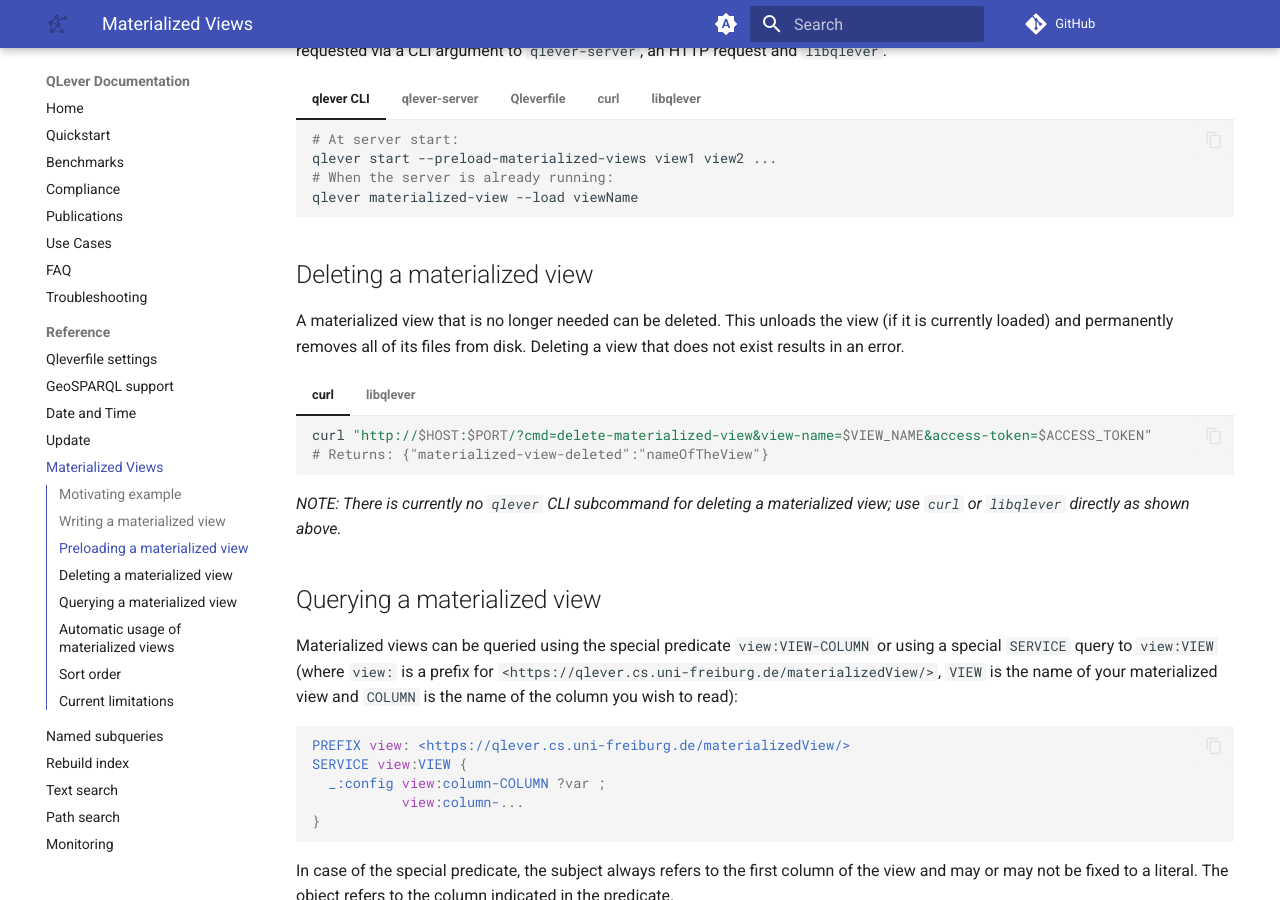
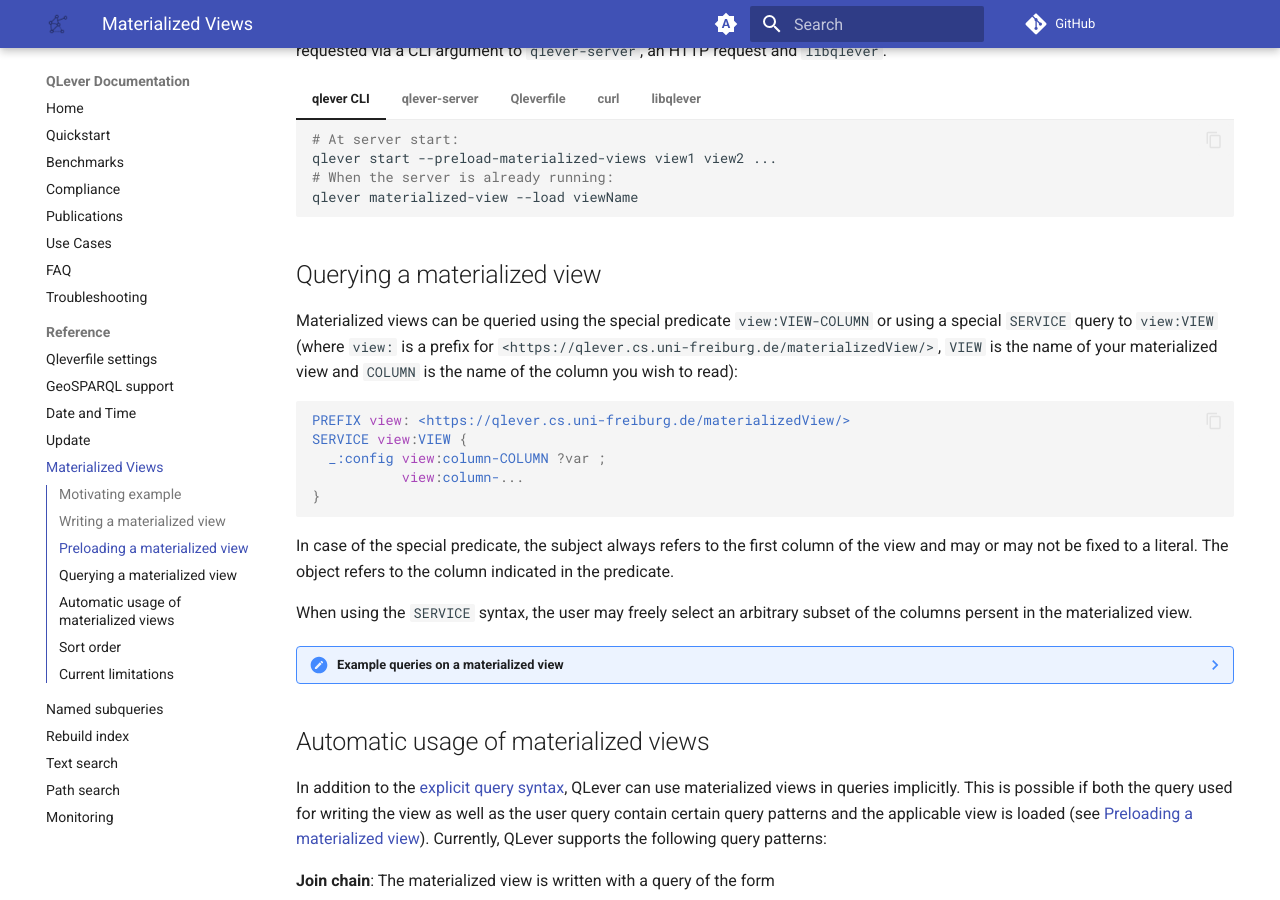
Before and after one commit to qlever-dev/qlever-docs, an MkDocs documentation site: the page built from docs/materialized-views.md, in a window 1280 px wide and 900 px high, scrolled down 2153 px. Built offline with MkDocs 1.6.1 and Material for MkDocs 9.7.7, drawn with Linux system fonts in a browser that asks for light colours; plug-ins that fetch from the network failed and are left out; comment, search, counter and statistics services are not loaded; the version menu is left out; some of the changed text lies outside the part shown.

Commit message:
Revert "Document deletion of materialized views"
This reverts commit 36e331f7de9c61d28987951611d2a26abdcc2ad1.

````diff
--- a/docs/materialized-views.md
+++ b/docs/materialized-views.md
@@ -171,28 +171,6 @@ You can optionally preload materialized views. This is required for implicitly r
     qlv.loadMaterializedView("nameOfTheView");
     ```
 
-## Deleting a materialized view
-
-A materialized view that is no longer needed can be deleted. This unloads the
-view (if it is currently loaded) and permanently removes all of its files from
-disk. Deleting a view that does not exist results in an error.
-
-=== "curl"
-    ``` bash
-    curl "http://$HOST:$PORT/?cmd=delete-materialized-view&view-name=$VIEW_NAME&access-token=$ACCESS_TOKEN"
-    # Returns: {"materialized-view-deleted":"nameOfTheView"}
-    ```
-=== "libqlever"
-    ```cpp
-    qlever::EngineConfig config;
-    config.baseName_ = "my-dataset";
-    qlever::Qlever qlv{config};
-    qlv.deleteMaterializedView("nameOfTheView");
-    ```
-
-*NOTE: There is currently no `qlever` CLI subcommand for deleting a
-materialized view; use `curl` or `libqlever` directly as shown above.*
-
 ## Querying a materialized view
 
 Materialized views can be queried using the special predicate
@@ -327,6 +305,6 @@ releases of QLever.
 3. Materialized views are currently read-only; that is, update operation do
    not modify materialized views. If you need to update a materialized view,
    you must currently recreate it from scratch (you can simply overwrite an
-   existing view, or [delete](#deleting-a-materialized-view) it first).
+   existing view).
 4. Reading from a materialized view always reads the first three columns even
    if they are not requested; the unused ones are discarded immediately.
````
